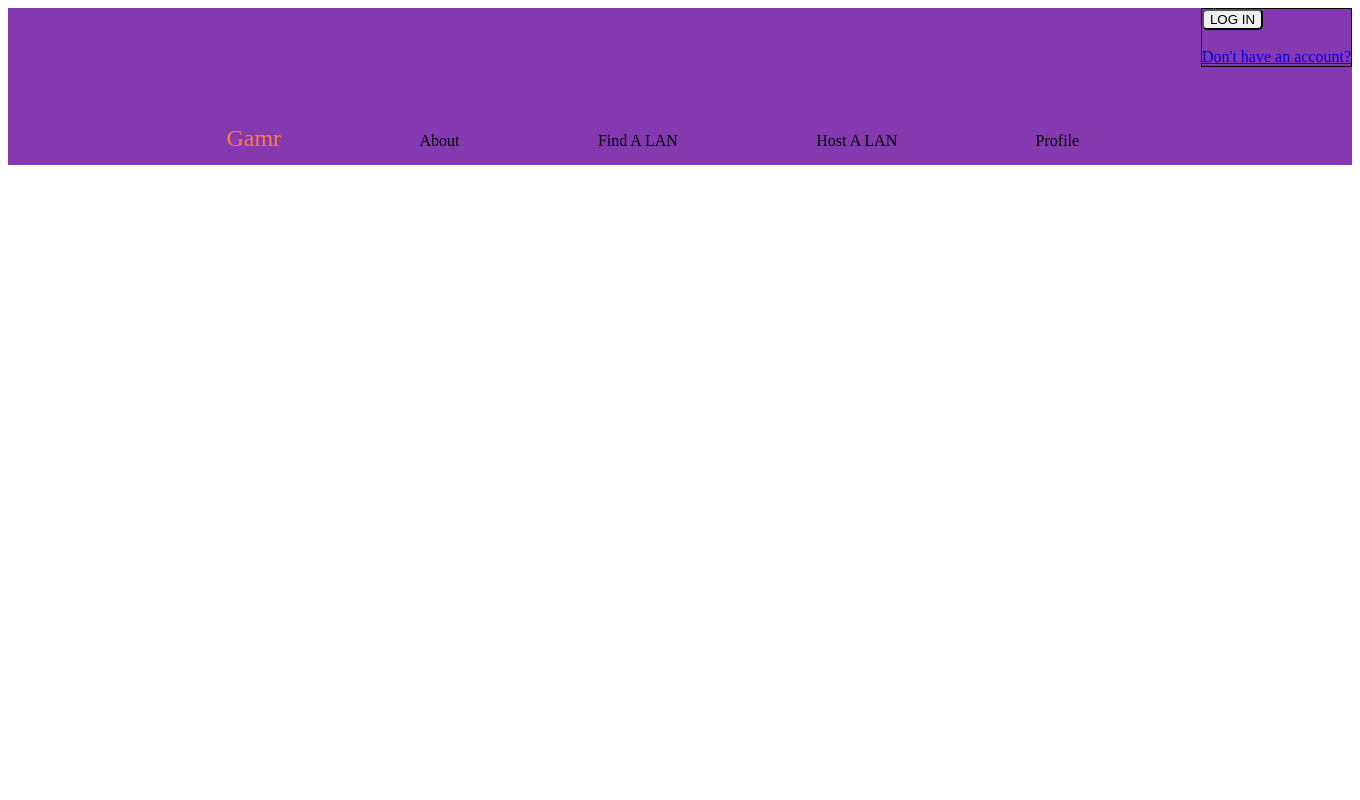
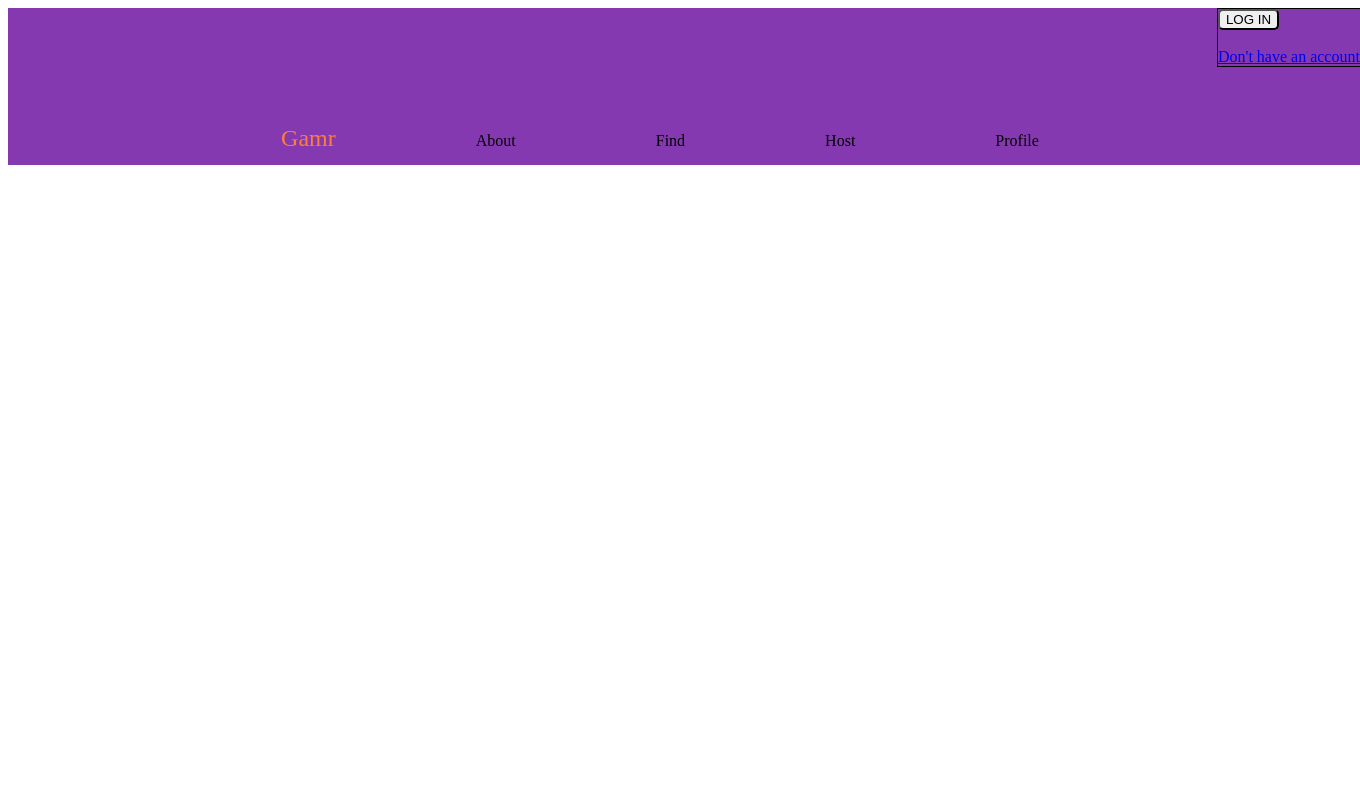
Before and after one commit to za419/GAMR, a PHP site: page /include/header.html in a window 1360 px wide; the page is wider, and only the part inside the window is pictured. Run offline with PHP 8.4, Linux system fonts and the light colour scheme.

Commit message:
Add body sizing

```diff
--- a/GameTindr/include/header.html
+++ b/GameTindr/include/header.html
@@ -20,8 +20,8 @@
 	<ul class="horizontal" id="headerNav">
 		<li id="headerTitle"><a href="index.php">Gamr</a></li>
 		<li><a href="about.php">About</a></li>
-		<li><a href="find.php">Find A LAN</a></li>
-		<li><a href="host.php">Host A LAN</a></li>
+		<li><a href="find.php">Find</a></li>
+		<li><a href="host.php">Host</a></li>
 		<li><a href="profile.php">Profile</a></li>
 	</ul>
 </div>
--- a/GameTindr/styles/common.css
+++ b/GameTindr/styles/common.css
@@ -1,3 +1,7 @@
+body, html {
+	width: 100%
+}
+
 ol.horizontal li,ul.horizontal li {
 	display:inline;
 }
```
